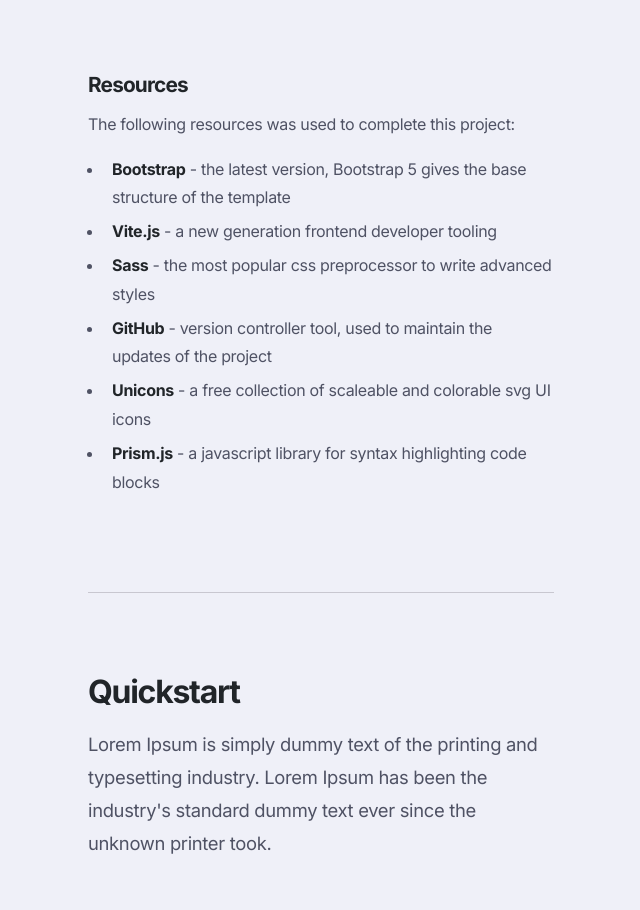
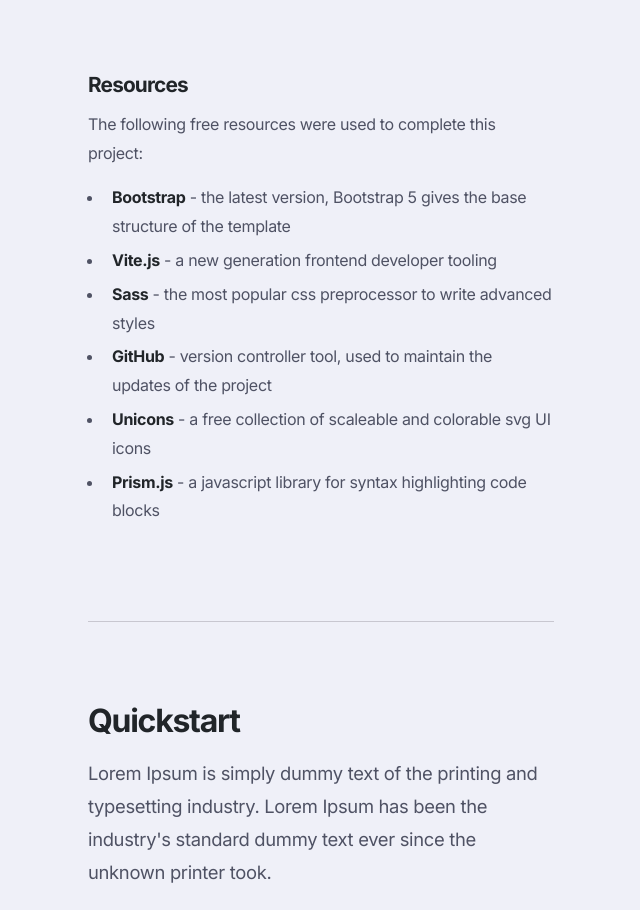
Before and after one commit to eriktailor/bootstrap-documentation-template, a website built with Vite: page src/index.html in a window 1280 px wide. Shown: the part 1187-2097 px from the top of the page, without its empty margins (469-1109 px from the left). Built offline with nearby package versions, Linux system fonts and the light colour scheme.

Commit message:
sketch added

```diff
--- a/src/index.html
+++ b/src/index.html
@@ -121,7 +121,7 @@
                 </div>
                 <div id="resources">
                     <h3>Resources</h3>
-                    <p>The following resources was used to complete this project:</p>
+                    <p>The following free resources were used to complete this project:</p>
                     <ul>
                         <li><b>Bootstrap</b> - the latest version, Bootstrap 5 gives the base structure of the template</li>
                         <li><b>Vite.js</b> - a new generation frontend developer tooling</li>
```
Also changed, not shown: 1 other file.
